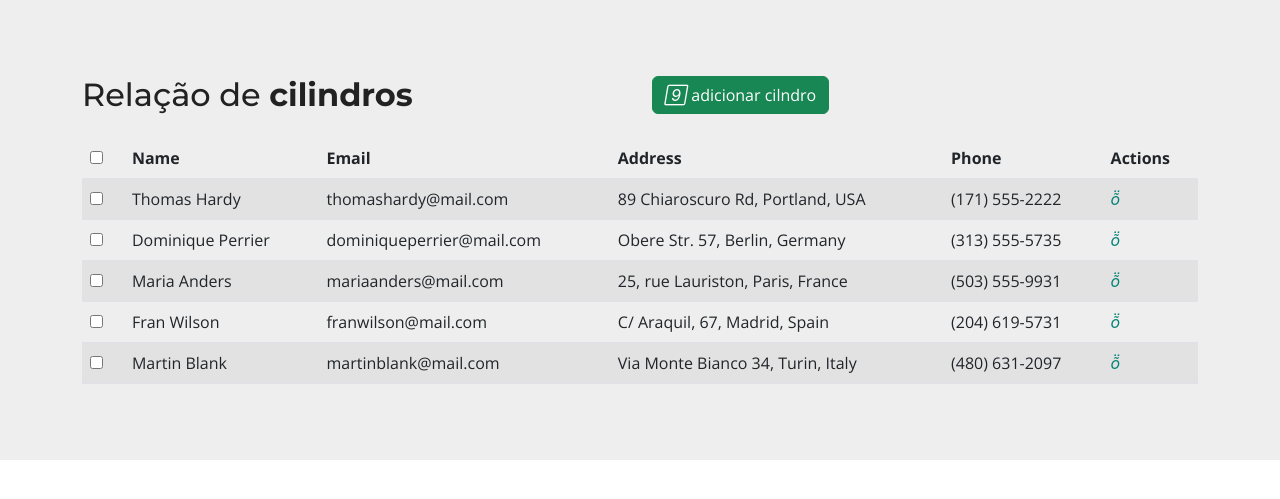
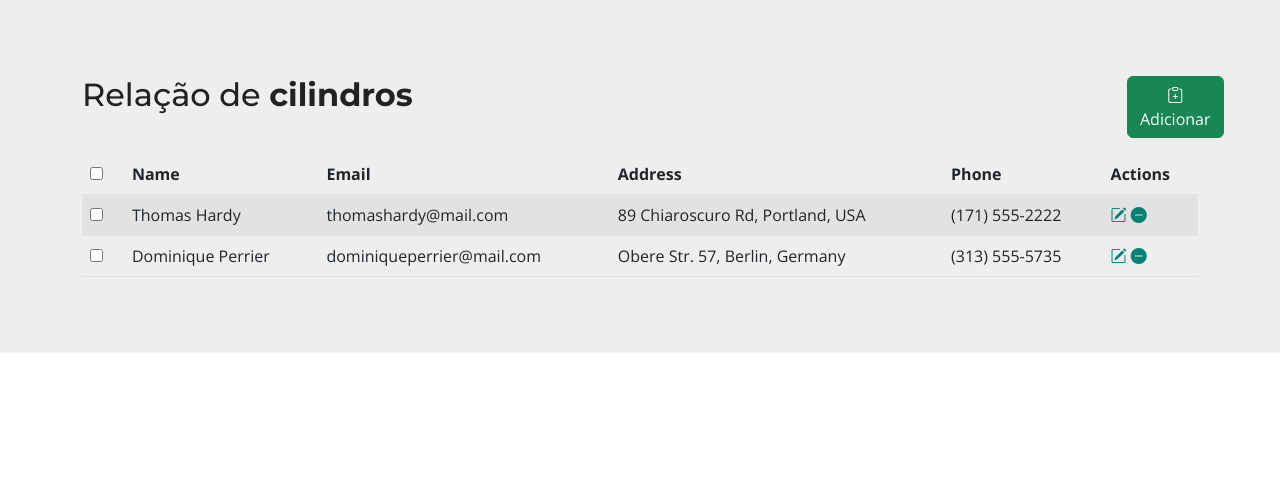
Before and after one commit to JPFS2/oxigeniocariri, a PHP site: page /painel.html in a window 1280 px wide. Shown: the part 40-539 px from the top of the page. Run offline with PHP 8.4, Linux system fonts and the light colour scheme.

Commit message:
Configurando Modal

```diff
--- a/painel.html
+++ b/painel.html
@@ -57,16 +59,22 @@
         <div class="table-wrapper">
             <div class="table-title">
                 <div class="row">
-                    <div class="col-sm-6 py-3">
+                    <!--- Title ---->
+                    <div class="col-sm-11 py-3">
                         <h2>Relação de <b>cilindros</b></h2>
                     </div>
-                    <div class="col-sm-6 py-3">
-                        <a href="#addEmployeeModal" class="btn btn-success" data-toggle="modal"><i
-                                class="">&#xE147;</i> <span>adicionar cilndro</span></a>
 
+                    <!--- Botão Add ---->
+                    <div class="col-sm-1 py-3 float-right">
+                        <!-- Button trigger modal -->
+                        <button type="button" class="btn btn-success" data-bs-toggle="modal"
+                                data-bs-target="#exampleModal">
+                            <i class="bi bi-clipboard-plus"></i> <span>Adicionar</span>
+                        </button>
                     </div>
                 </div>
             </div>
+
             <table class="table table-striped table-hover">
                 <thead>
                 <tr>
@@ -96,12 +104,12 @@
                     <td>89 Chiaroscuro Rd, Portland, USA</td>
                     <td>(171) 555-2222</td>
                     <td>
-                        <a href="#editEmployeeModal" class="edit" data-toggle="modal"><i class="material-icons"
-                                                                                         data-toggle="tooltip"
-                                                                                         title="Edit">&#xE254;</i></a>
-                        <a href="#deleteEmployeeModal" class="delete" data-toggle="modal"><i class="material-icons"
-                                                                                             data-toggle="tooltip"
-                                                                                             title="Delete">&#xE872;</i></a>
+                        <a href="#editEmployeeModal" class="edit" data-toggle="modal">
+                            <i class="bi bi-pencil-square" data-toggle="tooltip" title="Edit"></i>
+                        </a>
+                        <a href="#deleteEmployeeModal" class="delete" data-toggle="modal">
+                            <i class="bi bi-dash-circle-fill" data-toggle="tooltip" title="Delete"></i>
+                        </a>
                     </td>
                 </tr>
                 <tr>
@@ -116,72 +124,12 @@
                     <td>Obere Str. 57, Berlin, Germany</td>
                     <td>(313) 555-5735</td>
                     <td>
-                        <a href="#editEmployeeModal" class="edit" data-toggle="modal"><i class="material-icons"
-                                                                                         data-toggle="tooltip"
-                                                                                         title="Edit">&#xE254;</i></a>
-                        <a href="#deleteEmployeeModal" class="delete" data-toggle="modal"><i class="material-icons"
-                                                                                             data-toggle="tooltip"
-                                                                                             title="Delete">&#xE872;</i></a>
-                    </td>
-                </tr>
-                <tr>
-                    <td>
-							<span class="custom-checkbox">
-								<input type="checkbox" id="checkbox3" name="options[]" value="1">
-								<label for="checkbox3"></label>
-							</span>
-                    </td>
-                    <td>Maria Anders</td>
-                    <td>mariaanders@mail.com</td>
-                    <td>25, rue Lauriston, Paris, France</td>
-                    <td>(503) 555-9931</td>
-                    <td>
-                        <a href="#editEmployeeModal" class="edit" data-toggle="modal"><i class="material-icons"
-                                                                                         data-toggle="tooltip"
-                                                                                         title="Edit">&#xE254;</i></a>
-                        <a href="#deleteEmployeeModal" class="delete" data-toggle="modal"><i class="material-icons"
-                                                                                             data-toggle="tooltip"
-                                                                                             title="Delete">&#xE872;</i></a>
-                    </td>
-                </tr>
-                <tr>
-                    <td>
-							<span class="custom-checkbox">
-								<input type="checkbox" id="checkbox4" name="options[]" value="1">
-								<label for="checkbox4"></label>
-							</span>
-                    </td>
-                    <td>Fran Wilson</td>
-                    <td>franwilson@mail.com</td>
-                    <td>C/ Araquil, 67, Madrid, Spain</td>
-                    <td>(204) 619-5731</td>
-                    <td>
-                        <a href="#editEmployeeModal" class="edit" data-toggle="modal"><i class="material-icons"
-                                                                                         data-toggle="tooltip"
-                                                                                         title="Edit">&#xE254;</i></a>
-                        <a href="#deleteEmployeeModal" class="delete" data-toggle="modal"><i class="material-icons"
-                                                                                             data-toggle="tooltip"
-                                                                                             title="Delete">&#xE872;</i></a>
-                    </td>
-                </tr>
-                <tr>
-                    <td>
-							<span class="custom-checkbox">
-								<input type="checkbox" id="checkbox5" name="options[]" value="1">
-								<label for="checkbox5"></label>
-							</span>
-                    </td>
-                    <td>Martin Blank</td>
-                    <td>martinblank@mail.com</td>
-                    <td>Via Monte Bianco 34, Turin, Italy</td>
-                    <td>(480) 631-2097</td>
-                    <td>
-                        <a href="#editEmployeeModal" class="edit" data-toggle="modal"><i class="material-icons"
-                                                                                         data-toggle="tooltip"
-                                                                                         title="Edit">&#xE254;</i></a>
-                        <a href="#deleteEmployeeModal" class="delete" data-toggle="modal"><i class="material-icons"
-                                                                                             data-toggle="tooltip"
-                                                                                             title="Delete">&#xE872;</i></a>
+                        <a href="#editEmployeeModal" class="edit" data-toggle="modal">
+                            <i class="bi bi-pencil-square" data-toggle="tooltip" title="Editar"></i>
+                        </a>
+                        <a href="#deleteEmployeeModal" class="delete" data-toggle="modal">
+                            <i class="bi bi-dash-circle-fill" data-toggle="tooltip" title="Deletar"></i>
+                        </a>
                     </td>
                 </tr>
                 </tbody>
```
Also changed, not shown: other parts of painel.html (+32 -74 lines), login.php (+12 -8 lines). Lines whose indentation alone changed are shown as unchanged.
